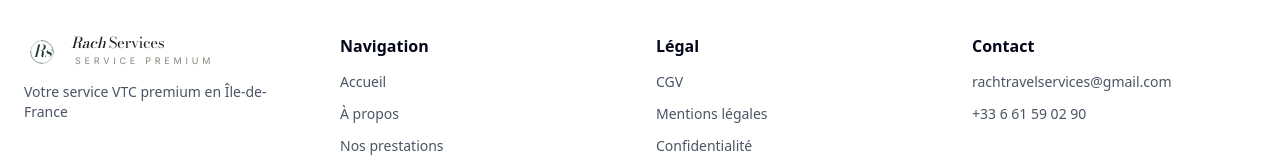
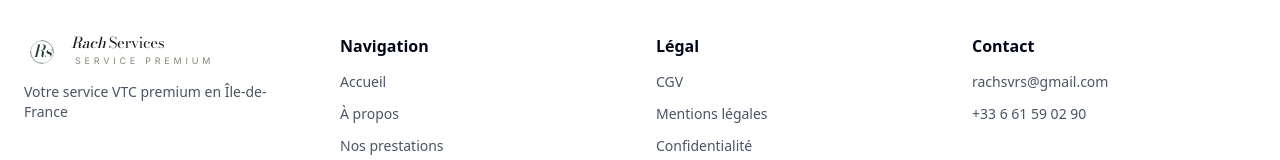
Before and after one commit to Mayalinep/VtcR_app, a Next.js app in the folder app/: page /cgv in a window 1280 px wide. Shown: the part 5483-5643 px from the top of the page. Built offline with nearby package versions, Linux system fonts and the light colour scheme.

Commit message:
Update email address in Footer component

```diff
--- a/app/app/components/layout/Footer.tsx
+++ b/app/app/components/layout/Footer.tsx
@@ -46,7 +46,7 @@ export default function Footer() {
           <div>
             <h4 className="font-semibold mb-3 text-sm sm:text-base">{t.contactTitle}</h4>
             <ul className="space-y-2 text-sm text-gray-600">
-              <li className="py-0.5">rachtravelservices@gmail.com</li>
+              <li className="py-0.5">rachsvrs@gmail.com</li>
               <li className="py-0.5">+33 6 61 59 02 90</li>
             </ul>
           </div>
```
